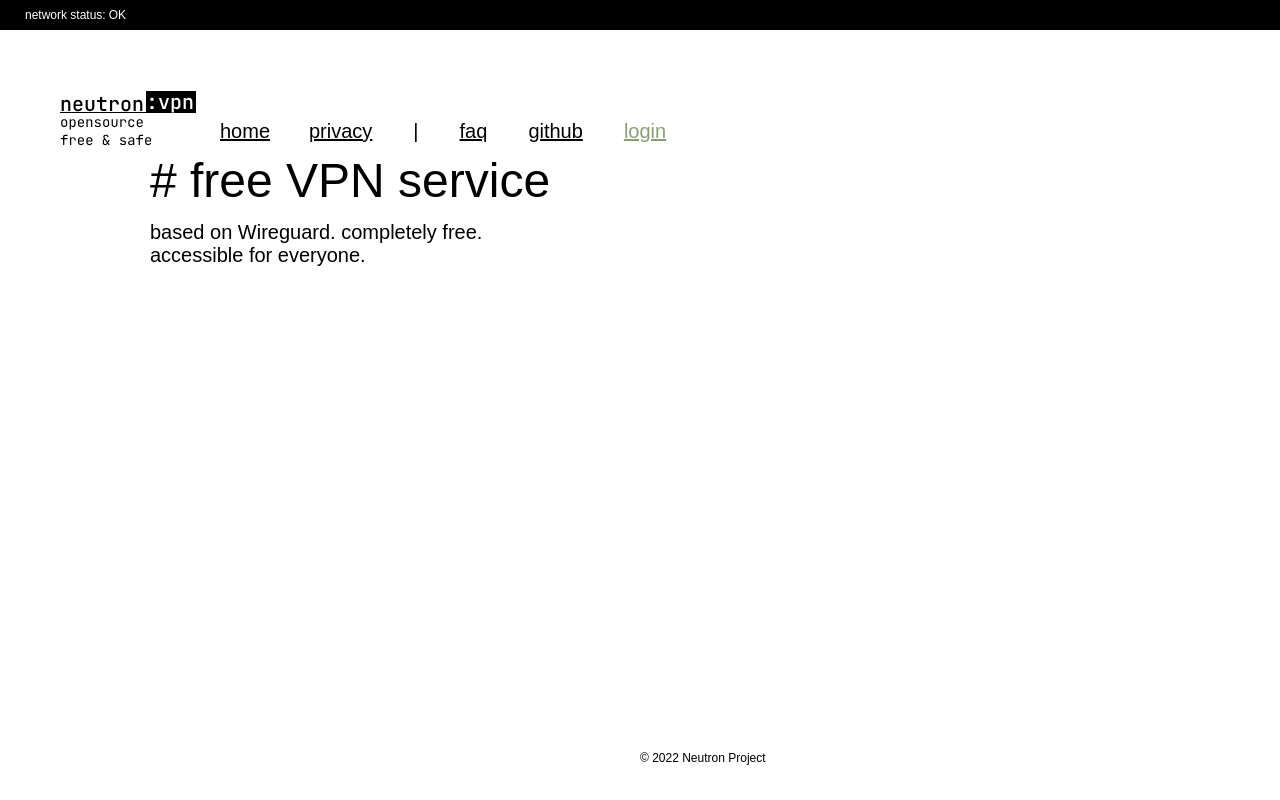
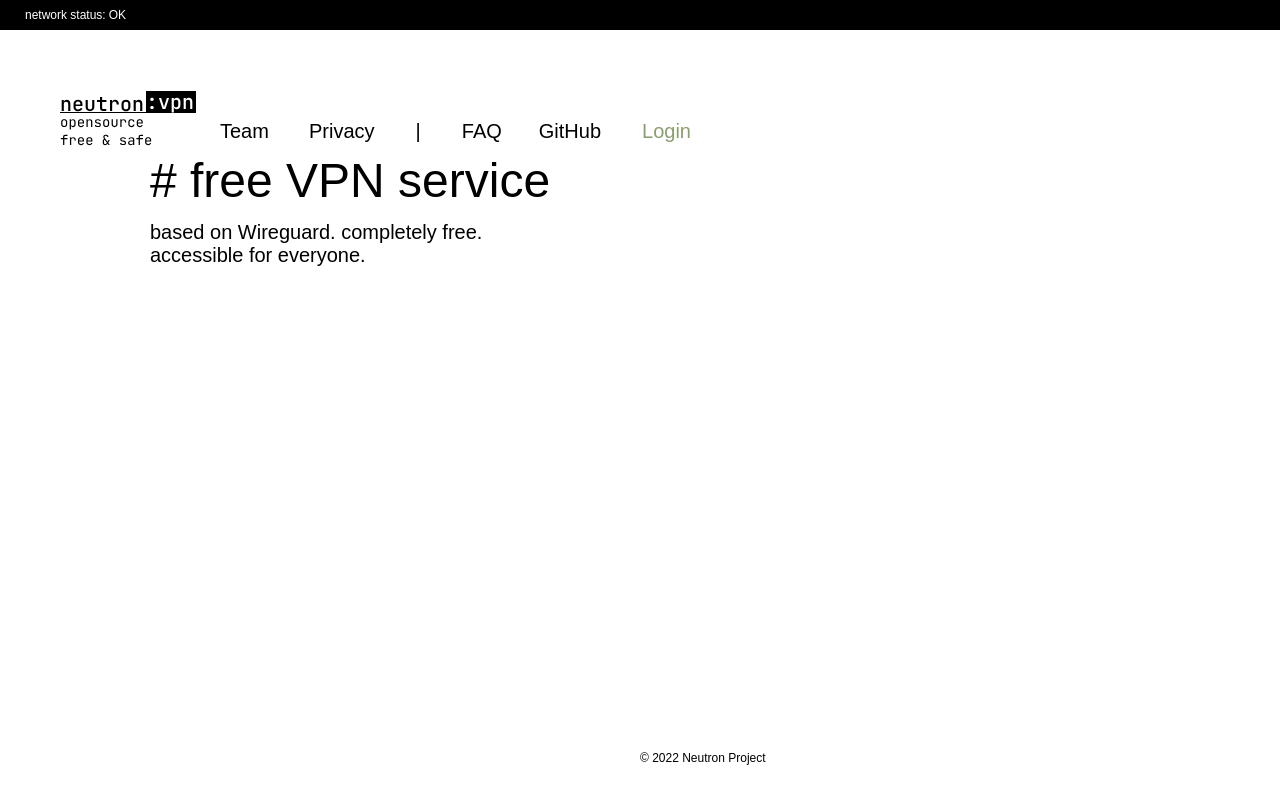
Before and after one commit to neutron-vpn/frontend, a React (Create React App) app: page / in a window 1280 px wide. Built offline with nearby package versions, Linux system fonts and the light colour scheme.

Commit message:
Remove text decorations

```diff
--- a/src/components/navbar.tsx
+++ b/src/components/navbar.tsx
@@ -5,20 +5,20 @@ export default function Navbar() {
   return (
     <>
       <div className="navbar-2-2">
-        <LogoSVG className="logo" />
+        <a href="/"><LogoSVG className="logo" /></a>
         <div className="builder-image-sizer image-sizer" />
       </div>
       <div className="navbar">
-        <a href="/" className="navbar-2">home</a>
-        <a href="/pages/privacy" className="navbar-3">privacy</a>
+        <a href="/pages/team" className="navbar-2">Team</a>
+        <a href="/pages/privacy" className="navbar-3">Privacy</a>
         <div className="navbar-5">|</div>
-        <a href="/pages/faq" className="navbar-6">faq</a>
-        <a href="https://github.com/neutron-vpn" className="navbar-7">github</a>
-        <a href="/login" className="navbar-8">login</a>
+        <a href="/pages/faq" className="navbar-6">FAQ</a>
+        <a href="https://github.com/neutron-vpn" className="navbar-7">GitHub</a>
+        <a href="/login" className="navbar-8">Login</a>
       </div>
       <style>{`
         .navbar {
-
+          text-decoration: none;
           margin-top: 60px;
           margin-left: 210px;
           display: flex;
@@ -37,6 +37,7 @@ export default function Navbar() {
         }
         .navbar-2 {
           display: flex;
+          text-decoration: none;
           flex-direction: row;
           max-width: 48px;
           justify-content: flex-start;
@@ -53,6 +54,7 @@ export default function Navbar() {
         }
         .navbar-3 {
           display: flex;
+          text-decoration: none;
           flex-direction: row;
           max-width: 84px;
           justify-content: flex-start;
@@ -72,6 +74,7 @@ export default function Navbar() {
           display: flex;
           flex-direction: row;
           max-width: 48px;
+          text-decoration: none;
           justify-content: flex-start;
           align-items: flex-start;
           margin-left: 21px;
@@ -87,6 +90,7 @@ export default function Navbar() {
         }
         .navbar-5 {
           display: flex;
+          text-decoration: none;
           flex-direction: column;
           max-width: 12px;
           justify-content: flex-start;
@@ -106,6 +110,7 @@ export default function Navbar() {
           display: flex;
           flex-direction: row;
           max-width: 36px;
+          text-decoration: none;
           justify-content: flex-start;
           align-items: flex-start;
           margin-left: 21px;
@@ -121,6 +126,7 @@ export default function Navbar() {
         }
         .navbar-7 {
           display: flex;
+          text-decoration: none;
           flex-direction: row;
           max-width: 72px;
           justify-content: flex-start;
@@ -140,6 +146,7 @@ export default function Navbar() {
           display: flex;
           flex-direction: row;
           max-width: 60px;
+          text-decoration: none;
           justify-content: flex-start;
           align-items: flex-start;
           margin-left: 21px;
--- a/src/index.css
+++ b/src/index.css
@@ -1,4 +1,5 @@
 body {
+  text-decoration: none;
   display: flex;
   flex-direction: column;
   margin: 0;
```
